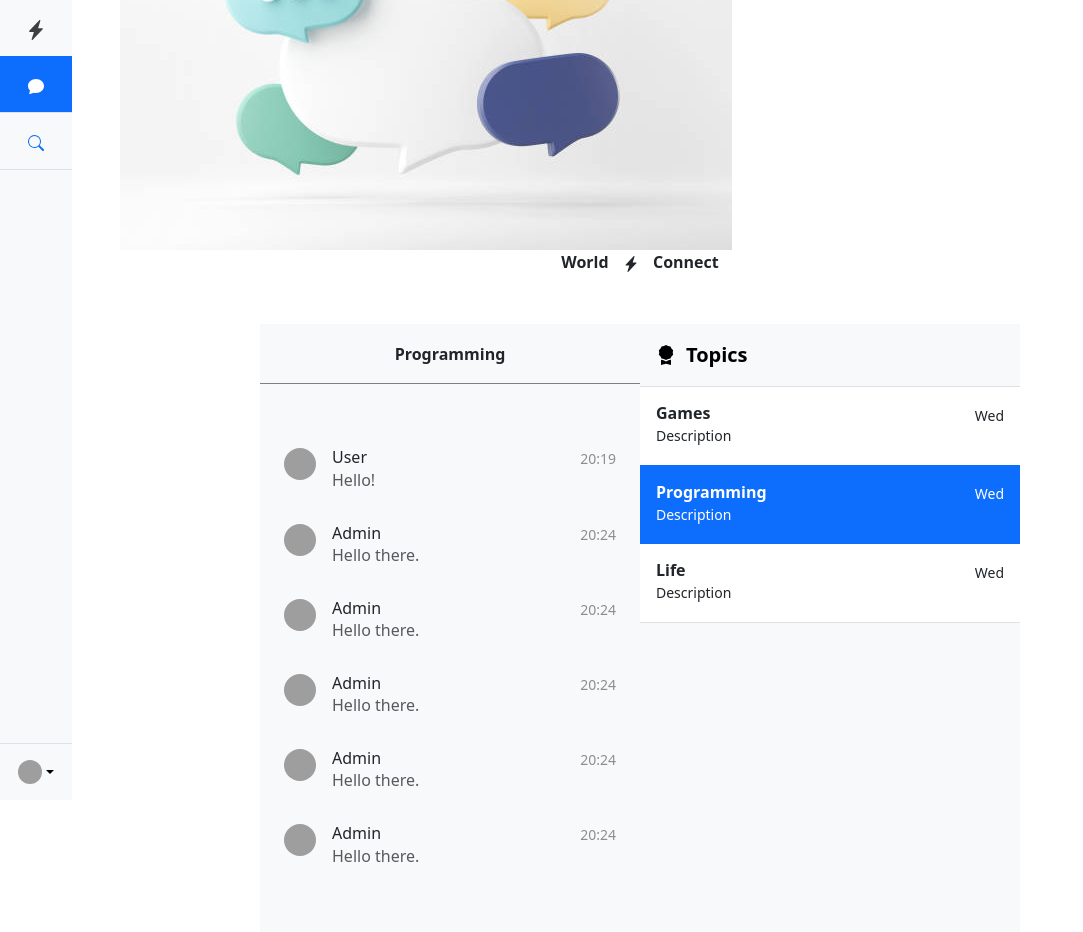
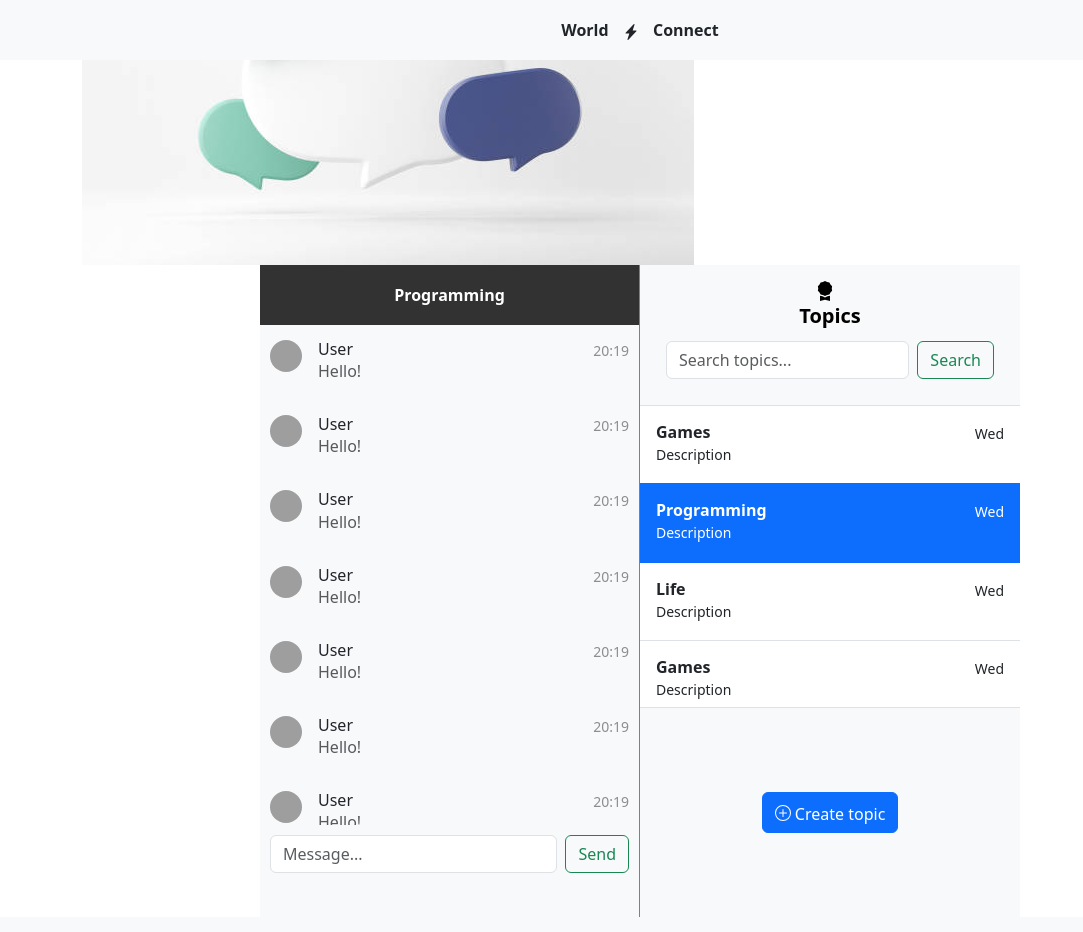
Before and after one commit to EgorYolkinEngineer/WorldConnect, a FastAPI app: page / in a window 1280 px wide. Shown: the whole page, without its empty margins (0-1083 px from the left). Run offline with FastAPI, Linux system fonts and the light colour scheme; grey boxes are pictures that could not be loaded.

Commit message:
Add topics

```diff
--- a/src/templates/chat.html
+++ b/src/templates/chat.html
@@ -11,77 +11,42 @@
           integrity="sha384-T3c6CoIi6uLrA9TneNEoa7RxnatzjcDSCmG1MXxSR1GAsXEV/Dwwykc2MPK8M2HN" crossorigin="anonymous">
 </head>
 <body>
-<div class="d-flex flex-column flex-shrink-0 bg-body-tertiary" style="width: 4.5rem; position: fixed; height: 100%;">
-    <a href="/" class="d-block p-3 link-body-emphasis text-decoration-none" data-bs-toggle="tooltip"
-       data-bs-placement="right" data-bs-original-title="Icon-only">
-        <svg style="margin: 0 10px 0 10px" xmlns="http://www.w3.org/2000/svg" width="20" height="20"
-             fill="currentColor"
-             class="bi bi-lightning-charge-fill" viewBox="0 0 16 16">
-            <path d="M11.251.068a.5.5 0 0 1 .227.58L9.677 6.5H13a.5.5 0 0 1 .364.843l-8 8.5a.5.5 0 0 1-.842-.49L6.323 9.5H3a.5.5 0 0 1-.364-.843l8-8.5a.5.5 0 0 1 .615-.09z"/>
-        </svg>
-    </a>
-    <ul class="nav nav-pills nav-flush flex-column mb-auto text-center">
-        <li class="nav-item">
-            <a href="#" class="nav-link active py-3 border-bottom rounded-0" aria-current="page"
-               data-bs-toggle="tooltip" data-bs-placement="right" aria-label="Home" data-bs-original-title="Home">
-                <svg xmlns="http://www.w3.org/2000/svg" width="16" height="16" fill="currentColor"
-                     class="bi bi-chat-fill" viewBox="0 0 16 16">
-                    <path d="M8 15c4.418 0 8-3.134 8-7s-3.582-7-8-7-8 3.134-8 7c0 1.76.743 3.37 1.97 4.6-.097 1.016-.417 2.13-.771 2.966-.079.186.074.394.273.362 2.256-.37 3.597-.938 4.18-1.234A9.06 9.06 0 0 0 8 15z"/>
+
+<nav class="navbar bg-body-tertiary" style="position: fixed; width: 100%;">
+    <div class="container-fluid">
+        <div style="display: flex; flex-direction: column; align-items: center; justify-content: center; width: 100%;">
+            <div style="padding: 10px;">
+                <b>World</b>
+                <svg style="margin: 0 10px 0 10px" xmlns="http://www.w3.org/2000/svg" width="16" height="16"
+                     fill="currentColor"
+                     class="bi bi-lightning-charge-fill" viewBox="0 0 16 16">
+                    <path d="M11.251.068a.5.5 0 0 1 .227.58L9.677 6.5H13a.5.5 0 0 1 .364.843l-8 8.5a.5.5 0 0 1-.842-.49L6.323 9.5H3a.5.5 0 0 1-.364-.843l8-8.5a.5.5 0 0 1 .615-.09z"/>
                 </svg>
-            </a>
-            <a href="#" class="nav-link py-3 border-bottom rounded-0" aria-current="page"
-               data-bs-toggle="tooltip" data-bs-placement="right" aria-label="Search" data-bs-original-title="Search">
-                <svg xmlns="http://www.w3.org/2000/svg" width="16" height="16" fill="currentColor" class="bi bi-search"
-                     viewBox="0 0 16 16">
-                    <path d="M11.742 10.344a6.5 6.5 0 1 0-1.397 1.398h-.001c.03.04.062.078.098.115l3.85 3.85a1 1 0 0 0 1.415-1.414l-3.85-3.85a1.007 1.007 0 0 0-.115-.1zM12 6.5a5.5 5.5 0 1 1-11 0 5.5 5.5 0 0 1 11 0z"/>
-                </svg>
-            </a>
-        </li>
-    </ul>
-    <div class="dropdown border-top">
-        <a href="#"
-           class="d-flex align-items-center justify-content-center p-3 link-body-emphasis text-decoration-none dropdown-toggle"
-           data-bs-toggle="dropdown" aria-expanded="false">
-            <img src="https://github.com/mdo.png" alt="mdo" width="24" height="24" class="rounded-circle">
-        </a>
-        <ul class="dropdown-menu text-small shadow">
-            <li><a class="dropdown-item" href="#">Settings</a></li>
-            <li><a class="dropdown-item" href="#">Profile</a></li>
-            <li>
-                <hr class="dropdown-divider">
-            </li>
-            <li><a class="dropdown-item" href="#">Sign out</a></li>
-        </ul>
+                <b>Connect</b>
+            </div>
+        </div>
     </div>
-</div>
+</nav>
+
 <div class="container"
-     style="padding: 50px; display: flex; align-items: center; justify-content: center; height: 100vh;">
+     style="display: flex; align-items: center; justify-content: center; height: 100vh;">
     <div class="row" id="registrationForm">
         <div class="col-xs">
             <img src="/static/images/chat.jpg" alt="">
         </div>
         <div class="col-sm col-xs">
             <div style="display: flex; flex-direction: column; align-items: center; justify-content: center; width: 100%;">
-                <div style="margin-bottom: 50px;">
-                    <b>World</b>
-                    <svg style="margin: 0 10px 0 10px" xmlns="http://www.w3.org/2000/svg" width="16" height="16"
-                         fill="currentColor"
-                         class="bi bi-lightning-charge-fill" viewBox="0 0 16 16">
-                        <path d="M11.251.068a.5.5 0 0 1 .227.58L9.677 6.5H13a.5.5 0 0 1 .364.843l-8 8.5a.5.5 0 0 1-.842-.49L6.323 9.5H3a.5.5 0 0 1-.364-.843l8-8.5a.5.5 0 0 1 .615-.09z"/>
-                    </svg>
-                    <b>Connect</b>
-                </div>
                 <div class="chat d-flex flex-row">
                     <div class="d-flex flex-column align-items-stretch flex-shrink-0 bg-body-tertiary"
-                         style="width: 380px;">
-                        <div style="height: 60px; border-bottom: 1px solid gray;"
+                         style="width: 380px; border-right: 1px solid gray;">
+                        <div style="height: 60px; background: rgb(50, 50, 50); color: white;"
                              class="d-flex justify-content-center align-items-center">
                             <b>Programming</b>
                         </div>
-                        <div class="d-flex flex-column flex-md-row p-4 gap-4 py-md-5 align-items-center justify-content-center">
-                            <div style="width: 100%;">
-                                <a href="#" class="list-group-item list-group-item-action d-flex gap-3 py-3"
-                                   aria-current="true">
+                        <div style="overflow-y: scroll; max-height: 500px;"
+                             class="d-flex flex-column align-items-center justify-content-center">
+                            <div style="width: 100%; margin-top: 100px; padding: 10px;">
+                                <div class="d-flex gap-3 py-3">
                                     <img src="https://github.com/twbs.png" alt="twbs" width="32" height="32"
                                          class="rounded-circle flex-shrink-0">
                                     <div class="d-flex gap-2 w-100 justify-content-between">
@@ -91,74 +56,121 @@
                                         </div>
                                         <small class="opacity-50 text-nowrap">20:19</small>
                                     </div>
-                                </a>
-                                <div class="list-group-item list-group-item-action d-flex gap-3 py-3"
-                                   aria-current="true">
+                                </div>
+                                <div class="d-flex gap-3 py-3">
                                     <img src="https://github.com/twbs.png" alt="twbs" width="32" height="32"
                                          class="rounded-circle flex-shrink-0">
                                     <div class="d-flex gap-2 w-100 justify-content-between">
                                         <div>
-                                            <h6 class="mb-0">Admin</h6>
-                                            <p class="mb-0 opacity-75">Hello there.</p>
+                                            <h6 class="mb-0">User</h6>
+                                            <p class="mb-0 opacity-75">Hello!</p>
                                         </div>
-                                        <small class="opacity-50 text-nowrap">20:24</small>
+                                        <small class="opacity-50 text-nowrap">20:19</small>
                                     </div>
                                 </div>
-                                <div class="list-group-item list-group-item-action d-flex gap-3 py-3"
-                                   aria-current="true">
+                                <div class="d-flex gap-3 py-3">
                                     <img src="https://github.com/twbs.png" alt="twbs" width="32" height="32"
                                          class="rounded-circle flex-shrink-0">
                                     <div class="d-flex gap-2 w-100 justify-content-between">
                                         <div>
-                                            <h6 class="mb-0">Admin</h6>
-                                            <p class="mb-0 opacity-75">Hello there.</p>
+                                            <h6 class="mb-0">User</h6>
+                                            <p class="mb-0 opacity-75">Hello!</p>
                                         </div>
-                                        <small class="opacity-50 text-nowrap">20:24</small>
+                                        <small class="opacity-50 text-nowrap">20:19</small>
                                     </div>
                                 </div>
-                                <div class="list-group-item list-group-item-action d-flex gap-3 py-3"
-                                   aria-current="true">
+                                <div class="d-flex gap-3 py-3">
                                     <img src="https://github.com/twbs.png" alt="twbs" width="32" height="32"
                                          class="rounded-circle flex-shrink-0">
                                     <div class="d-flex gap-2 w-100 justify-content-between">
                                         <div>
-                                            <h6 class="mb-0">Admin</h6>
-                                            <p class="mb-0 opacity-75">Hello there.</p>
+                                            <h6 class="mb-0">User</h6>
+                                            <p class="mb-0 opacity-75">Hello!</p>
                                         </div>
-                                        <small class="opacity-50 text-nowrap">20:24</small>
+                                        <small class="opacity-50 text-nowrap">20:19</small>
                                     </div>
                                 </div>
-                                <div class="list-group-item list-group-item-action d-flex gap-3 py-3"
-                                   aria-current="true">
+                                <div class="d-flex gap-3 py-3">
                                     <img src="https://github.com/twbs.png" alt="twbs" width="32" height="32"
                                          class="rounded-circle flex-shrink-0">
                                     <div class="d-flex gap-2 w-100 justify-content-between">
                                         <div>
-                                            <h6 class="mb-0">Admin</h6>
-                                            <p class="mb-0 opacity-75">Hello there.</p>
+                                            <h6 class="mb-0">User</h6>
+                                            <p class="mb-0 opacity-75">Hello!</p>
                                         </div>
-                                        <small class="opacity-50 text-nowrap">20:24</small>
+                                        <small class="opacity-50 text-nowrap">20:19</small>
                                     </div>
                                 </div>
-                                <div class="list-group-item list-group-item-action d-flex gap-3 py-3"
-                                   aria-current="true">
+                                <div class="d-flex gap-3 py-3">
                                     <img src="https://github.com/twbs.png" alt="twbs" width="32" height="32"
                                          class="rounded-circle flex-shrink-0">
                                     <div class="d-flex gap-2 w-100 justify-content-between">
                                         <div>
-                                            <h6 class="mb-0">Admin</h6>
-                                            <p class="mb-0 opacity-75">Hello there.</p>
+                                            <h6 class="mb-0">User</h6>
+                                            <p class="mb-0 opacity-75">Hello!</p>
                                         </div>
-                                        <small class="opacity-50 text-nowrap">20:24</small>
+                                        <small class="opacity-50 text-nowrap">20:19</small>
                                     </div>
                                 </div>
+                                <div class="d-flex gap-3 py-3">
+                                    <img src="https://github.com/twbs.png" alt="twbs" width="32" height="32"
+                                         class="rounded-circle flex-shrink-0">
+                                    <div class="d-flex gap-2 w-100 justify-content-between">
+                                        <div>
+                                            <h6 class="mb-0">User</h6>
+                                            <p class="mb-0 opacity-75">Hello!</p>
+                                        </div>
+                                        <small class="opacity-50 text-nowrap">20:19</small>
+                                    </div>
+                                </div>
+                                <div class="d-flex gap-3 py-3">
+                                    <img src="https://github.com/twbs.png" alt="twbs" width="32" height="32"
+                                         class="rounded-circle flex-shrink-0">
+                                    <div class="d-flex gap-2 w-100 justify-content-between">
+                                        <div>
+                                            <h6 class="mb-0">User</h6>
+                                            <p class="mb-0 opacity-75">Hello!</p>
+                                        </div>
+                                        <small class="opacity-50 text-nowrap">20:19</small>
+                                    </div>
+                                </div>
+                                <div class="d-flex gap-3 py-3">
+                                    <img src="https://github.com/twbs.png" alt="twbs" width="32" height="32"
+                                         class="rounded-circle flex-shrink-0">
+                                    <div class="d-flex gap-2 w-100 justify-content-between">
+                                        <div>
+                                            <h6 class="mb-0">User</h6>
+                                            <p class="mb-0 opacity-75">Hello!</p>
+                                        </div>
+                                        <small class="opacity-50 text-nowrap">20:19</small>
+                                    </div>
+                                </div>
+                                <div class="d-flex gap-3 py-3">
+                                    <img src="https://github.com/twbs.png" alt="twbs" width="32" height="32"
+                                         class="rounded-circle flex-shrink-0">
+                                    <div class="d-flex gap-2 w-100 justify-content-between">
+                                        <div>
+                                            <h6 class="mb-0">User</h6>
+                                            <p class="mb-0 opacity-75">Hello!</p>
+                                        </div>
+                                        <small class="opacity-50 text-nowrap">20:19</small>
+                                    </div>
+                                </div>
+
                             </div>
+                        </div>
+                        <div style="padding: 10px;">
+                            <form class="d-flex">
+                                <input class="form-control me-2" type="search" placeholder="Message..."
+                                       aria-label="Send message">
+                                <button class="btn btn-outline-success" type="submit">Send</button>
+                            </form>
                         </div>
                     </div>
                     <div class="d-flex flex-column align-items-stretch flex-shrink-0 bg-body-tertiary"
                          style="width: 380px;">
-                        <a href="/"
-                           class="d-flex align-items-center flex-shrink-0 p-3 link-body-emphasis text-decoration-none border-bottom">
+                        <a href="#search"
+                           class="d-flex flex-column align-items-center flex-shrink-0 p-3 link-body-emphasis text-decoration-none border-bottom">
                             <svg style="margin-right: 10px;" xmlns="http://www.w3.org/2000/svg" width="20" height="20"
                                  fill="currentColor"
                                  class="bi bi-award-fill" viewBox="0 0 16 16">
@@ -166,8 +178,17 @@
                                 <path d="M4 11.794V16l4-1 4 1v-4.206l-2.018.306L8 13.126 6.018 12.1 4 11.794z"/>
                             </svg>
                             <span class="fs-5 fw-semibold">Topics</span>
+                            <div style="padding: 10px;" class="container-fluid">
+                                <form class="d-flex" role="search">
+                                    <input class="form-control me-2" type="search" placeholder="Search topics..."
+                                           aria-label="Search">
+                                    <button class="btn btn-outline-success" type="submit">Search</button>
+                                </form>
+                            </div>
                         </a>
-                        <div class="list-group list-group-flush border-bottom scrollarea">
+
+                        <div class="list-group list-group-flush border-bottom scrollarea"
+                             style="overflow-y: scroll; max-height: 68%;">
                             <a href="#" class="list-group-item list-group-item-action py-3 lh-sm"
                                aria-current="true">
                                 <div class="d-flex w-100 align-items-center justify-content-between">
@@ -195,6 +216,44 @@
                                 <div class="col-10 mb-1 small">Description
                                 </div>
                             </a>
+                            <a href="#" class="list-group-item list-group-item-action py-3 lh-sm"
+                               aria-current="true">
+                                <div class="d-flex w-100 align-items-center justify-content-between">
+                                    <strong class="mb-1">Games</strong>
+                                    <small>Wed</small>
+                                </div>
+                                <div class="col-10 mb-1 small">Description
+                                </div>
+                            </a>
+                            <a href="#" class="list-group-item list-group-item-action py-3 lh-sm"
+                               aria-current="true">
+                                <div class="d-flex w-100 align-items-center justify-content-between">
+                                    <strong class="mb-1">Programming</strong>
+                                    <small>Wed</small>
+                                </div>
+                                <div class="col-10 mb-1 small">Description
+                                </div>
+                            </a>
+                            <a href="#" class="list-group-item list-group-item-action py-3 lh-sm"
+                               aria-current="true">
+                                <div class="d-flex w-100 align-items-center justify-content-between">
+                                    <strong class="mb-1">Life</strong>
+                                    <small>Wed</small>
+                                </div>
+                                <div class="col-10 mb-1 small">Description
+                                </div>
+                            </a>
+                        </div>
+                        <div class="d-flex align-items-center justify-content-center" style="height: 50%;">
+                            <button type="button" class="btn btn-primary">
+                                <svg xmlns="http://www.w3.org/2000/svg" width="16" height="16" fill="currentColor"
+                                     class="bi bi-plus-circle" viewBox="0 0 16 16">
+                                    <path d="M8 15A7 7 0 1 1 8 1a7 7 0 0 1 0 14zm0 1A8 8 0 1 0 8 0a8 8 0 0 0 0 16z"></path>
+                                    <path d="M8 4a.5.5 0 0 1 .5.5v3h3a.5.5 0 0 1 0 1h-3v3a.5.5 0 0 1-1 0v-3h-3a.5.5 0 0 1 0-1h3v-3A.5.5 0 0 1 8 4z"></path>
+                                </svg>
+                                <font style="vertical-align: inherit;"><font style="vertical-align: inherit;">
+                                    Create topic
+                                </font></font></button>
                         </div>
                     </div>
                 </div>
```
Also changed, not shown: 1 other file.
